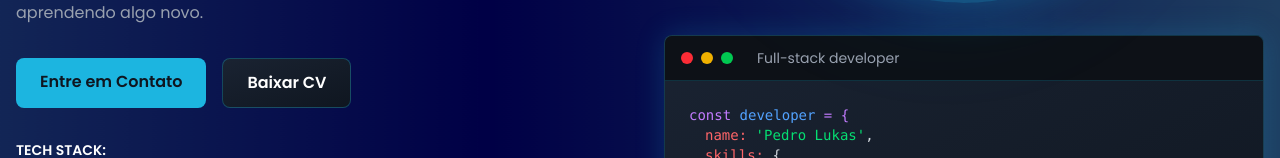
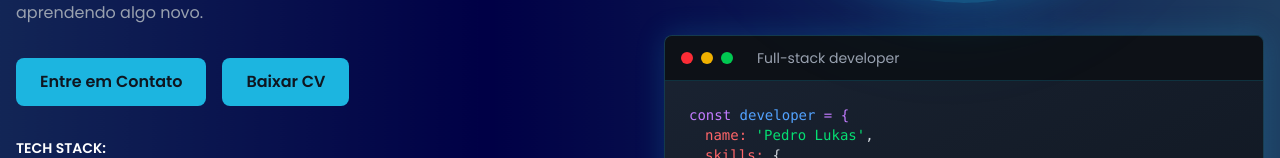
Before and after one commit to PedrooLukas/portfolio, a React (Vite) app: page / in a window 1280 px wide. Shown: the part 603-761 px from the top of the page. Built offline with nearby package versions, Linux system fonts and the light colour scheme.

Commit message:
ajutando w e h de alguns botoes

```diff
--- a/src/components/Hero.jsx
+++ b/src/components/Hero.jsx
@@ -47,7 +47,7 @@ const Hero = () => {
             <a
               href={ats_pedrolukas}
               download
-              className='px-6 py-3 bg-gradient-to-br from-[#1a2332] to-[#0f1620] text-white font-semibold border border-[#1CB5E0]/30 rounded-lg hover:border-[#1CB5E0]/60 hover:shadow-[0_0_20px_rgba(28,181,224,0.3)] transition-all duration-200'
+              className='px-6 py-3 bg-[#1CB5E0] text-[#0f1620] font-semibold rounded-lg hover:bg-[#1698bd] transition-colors duration-200'
             >
               {t.hero.downloadBtn}
             </a>
```
Also changed, not shown: src/components/Projects.jsx (+0 -9 lines).
